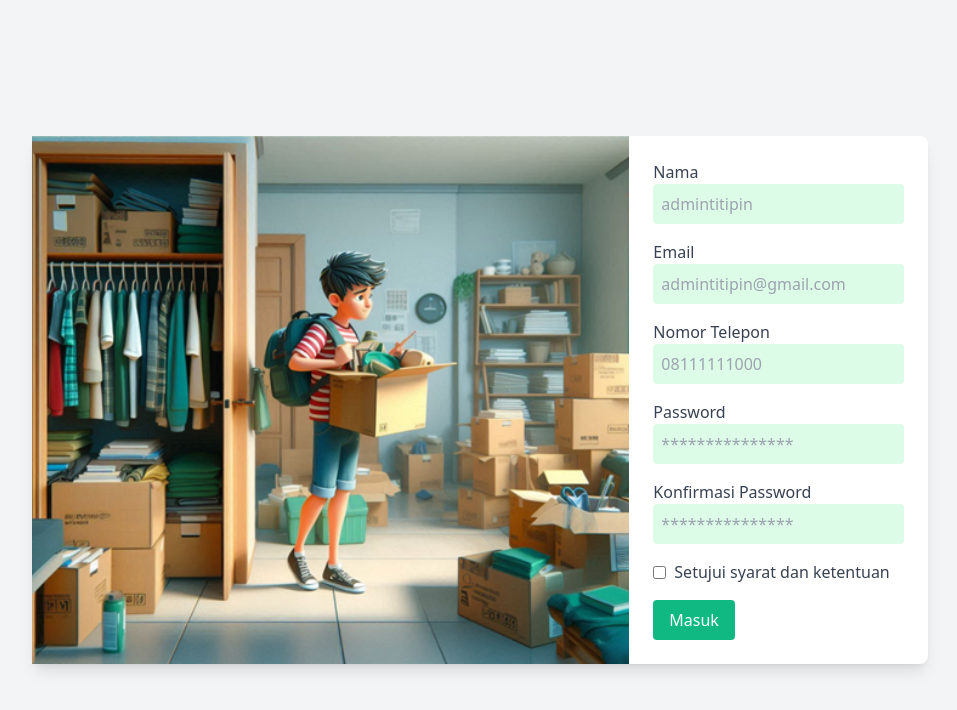
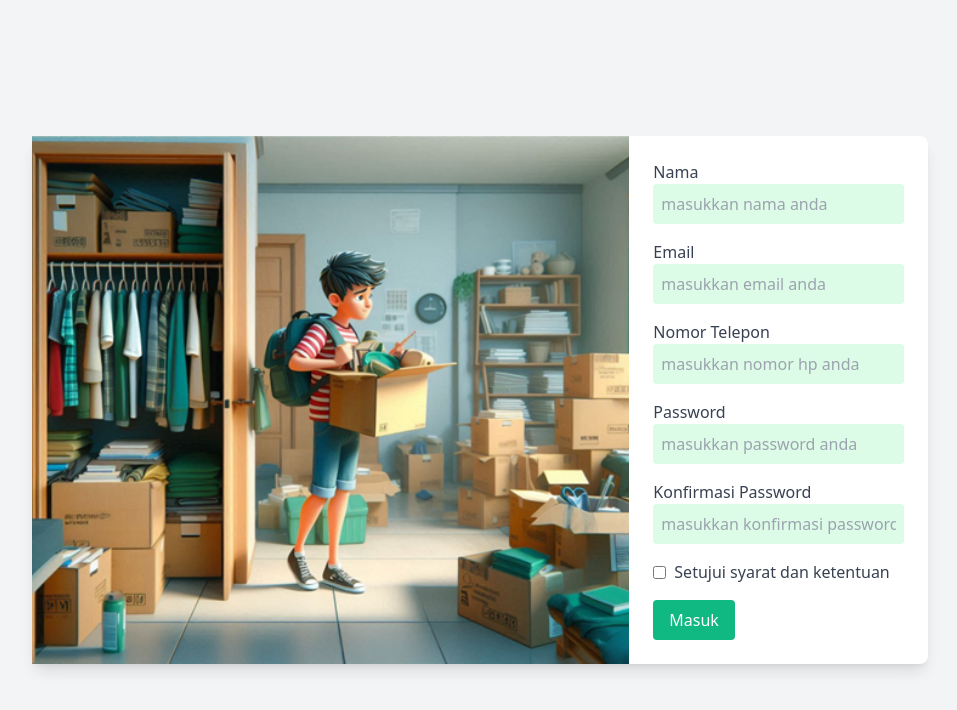
Before and after one commit to oktavianiandrianti26/Kelompok-1-Titipin, a React (Vite) app in the folder frontend/: page /register in a window 1280 px wide. Shown: the top 710 px of the page, without its empty margins (160-1117 px from the left). Built offline with nearby package versions, Linux system fonts and the light colour scheme.

Commit message:
Update Register.jsx

```diff
--- a/frontend/src/user/Register.jsx
+++ b/frontend/src/user/Register.jsx
@@ -70,7 +70,7 @@ const RegisterPage = () => {
                 value={name}
                 onChange={(e) => setName(e.target.value)}
                 className="w-full p-2 rounded bg-green-100"
-                placeholder="admintitipin"
+                placeholder="masukkan nama anda"
               />
             </div>
             <div className="mb-4">
@@ -80,7 +80,7 @@ const RegisterPage = () => {
                 value={email}
                 onChange={(e) => setEmail(e.target.value)}
                 className="w-full p-2 rounded bg-green-100"
-                placeholder="admintitipin@gmail.com"
+                placeholder="masukkan email anda"
               />
             </div>
             <div className="mb-4">
@@ -90,7 +90,7 @@ const RegisterPage = () => {
                 value={phone}
                 onChange={(e) => setPhone(e.target.value)}
                 className="w-full p-2 rounded bg-green-100"
-                placeholder="08111111000"
+                placeholder="masukkan nomor hp anda"
               />
             </div>
             <div className="mb-4">
@@ -100,7 +100,7 @@ const RegisterPage = () => {
                 value={password}
                 onChange={(e) => setPassword(e.target.value)}
                 className="w-full p-2 rounded bg-green-100"
-                placeholder="***************"
+                placeholder="masukkan password anda"
               />
             </div>
             <div className="mb-4">
@@ -110,7 +110,7 @@ const RegisterPage = () => {
                 value={confirmPassword}
                 onChange={(e) => setConfirmPassword(e.target.value)}
                 className="w-full p-2 rounded bg-green-100"
-                placeholder="***************"
+                placeholder="masukkan konfirmasi password anda"
               />
             </div>
             <div className="flex items-center mb-4">
```
